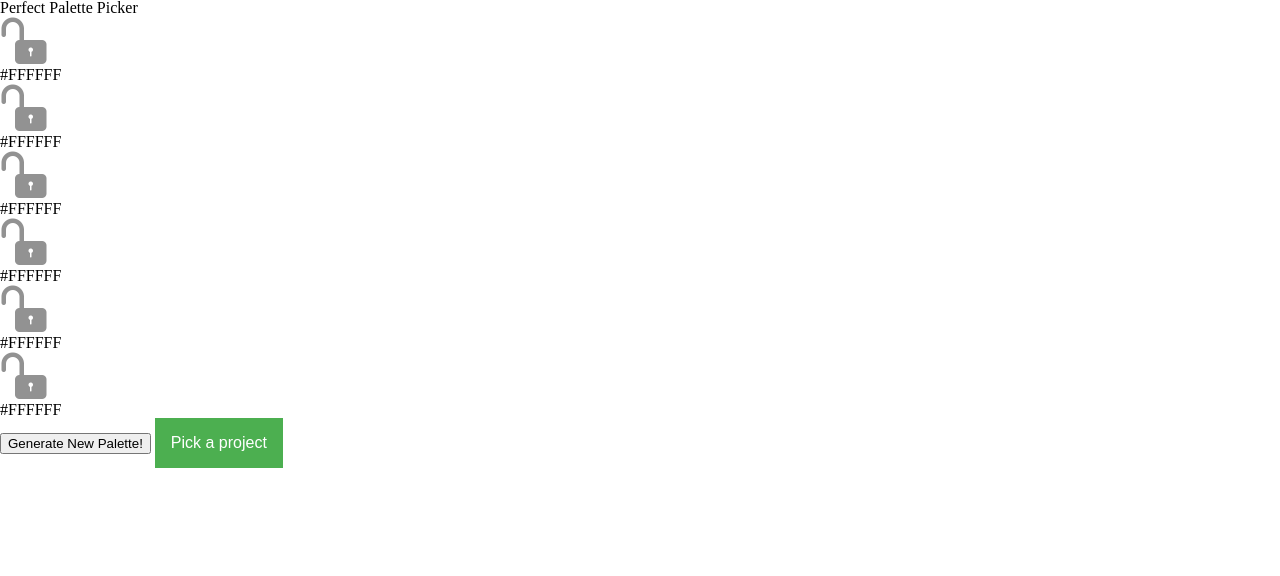
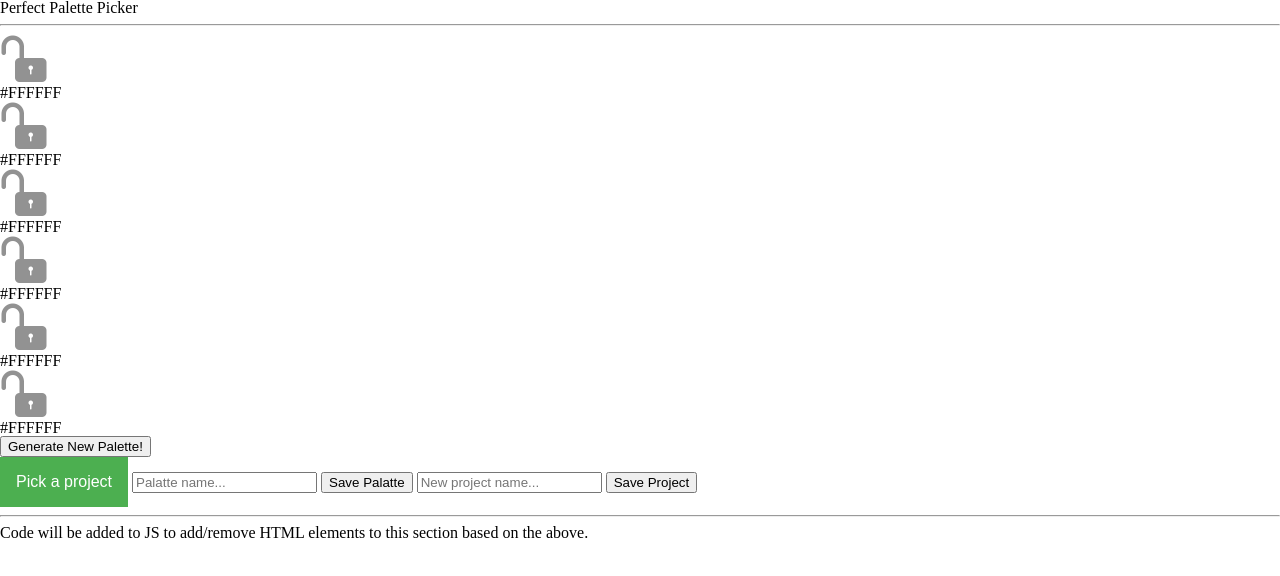
Before and after one commit to sljohnson32/palette-picker, a plain HTML site: page public/index.html in a window 1280 px wide. Drawn offline with nearby package versions, Linux system fonts and the light colour scheme.

Commit message:
Initial HTML setup

```diff
--- a/public/index.html
+++ b/public/index.html
@@ -12,6 +12,7 @@
     <header>
       <h1>Perfect Palette Picker</h1>
     </header>
+    <hr>
     <section class='picker-container'>
       <article class='color-container one'>
         <img src='./imgs/unlocked.png' class='unlocked' />
@@ -39,18 +40,26 @@
       </article>
     </section>
     <section>
-      <button>Generate New Palette!</button>
+      <button onclick="generateNewPalatte">Generate New Palette!</button>
+      <section class="save-contorls">
         <div class="dropdown">
           <button onclick="showDropDown()" class="dropbtn">Pick a project</button>
           <div id="myDropdown" class="dropdown-content">
-          //to be removed when function is created to load these HTML elements after server feeds data
             <p onclick="selectProject()">Project 1</p>
             <p onclick="selectProject()">Project 2</p>
             <p onclick="selectProject()">Project 3</p>
           </div>
         </div>
+        <input id="input-palatte-name" placeholder="Palatte name..."></input>
+        <button onclick="savePalatte()">Save Palatte</button>
+        <input id="input-project-name" placeholder="New project name..."></input>
+        <button onclick="saveProject()">Save Project</button>
       </section>
-
+    </section>
+    <hr>
+    <section class="saved-palatte-container">
+      Code will be added to JS to add/remove HTML elements to this section based on the above.
+    </section>
     <script src="https://ajax.googleapis.com/ajax/libs/jquery/3.2.1/jquery.min.js"></script>
     <script type="text/javascript" src='js/scripts.js'></script>
   </body>
--- a/public/js/scripts.js
+++ b/public/js/scripts.js
@@ -4,7 +4,19 @@ function showDropDown() {
 }
 
 function selectProject() {
-    console.log('PROJECT SELECTED')
+    console.log('PROJECT SELECTED!')
+}
+
+function generateNewPalatte() {
+  console.log('NEW PALATE!')
+}
+
+function savePalatte() {
+  console.log('PALATE SAVED!')
+}
+
+function saveProject() {
+  console.log('PROJECT SAVED!')
 }
 
 
```
Lines whose indentation alone changed are shown as unchanged.
